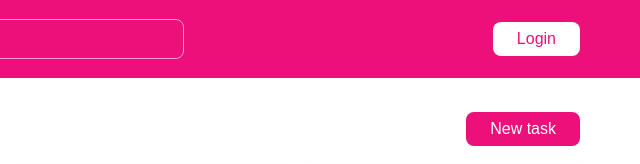
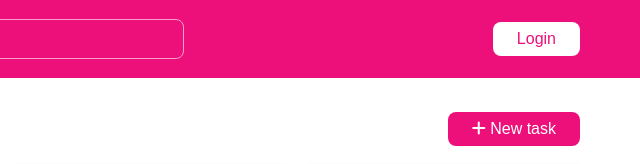
Before and after one commit to italod21/to-do-list, a plain HTML site: page index.html in a window 1280 px wide. Shown: the top 164 px of the page, 640-1280 px from the left. Drawn offline with Linux system fonts and the light colour scheme.

Commit message:
style: add icon

```diff
--- a/index.html
+++ b/index.html
@@ -5,6 +5,7 @@
     <meta name="viewport" content="width=device-width, initial-scale=1.0">
     <title>ToDoList</title>
     <link rel="stylesheet" href="style.css">
+    <link rel="stylesheet" href="https://cdnjs.cloudflare.com/ajax/libs/font-awesome/6.7.2/css/all.min.css">
 </head>
 <body>
     <header>
@@ -16,7 +17,7 @@
     <main>
         <div class="title">
             <h1>Tasks</h1>
-            <a href="">New task</a>
+            <a href=""><i class="fa-solid fa-plus"></i> New task</a>
         </div>
         <div class="task">
             <div class="card">
```
Also changed, not shown: 1 other file.
